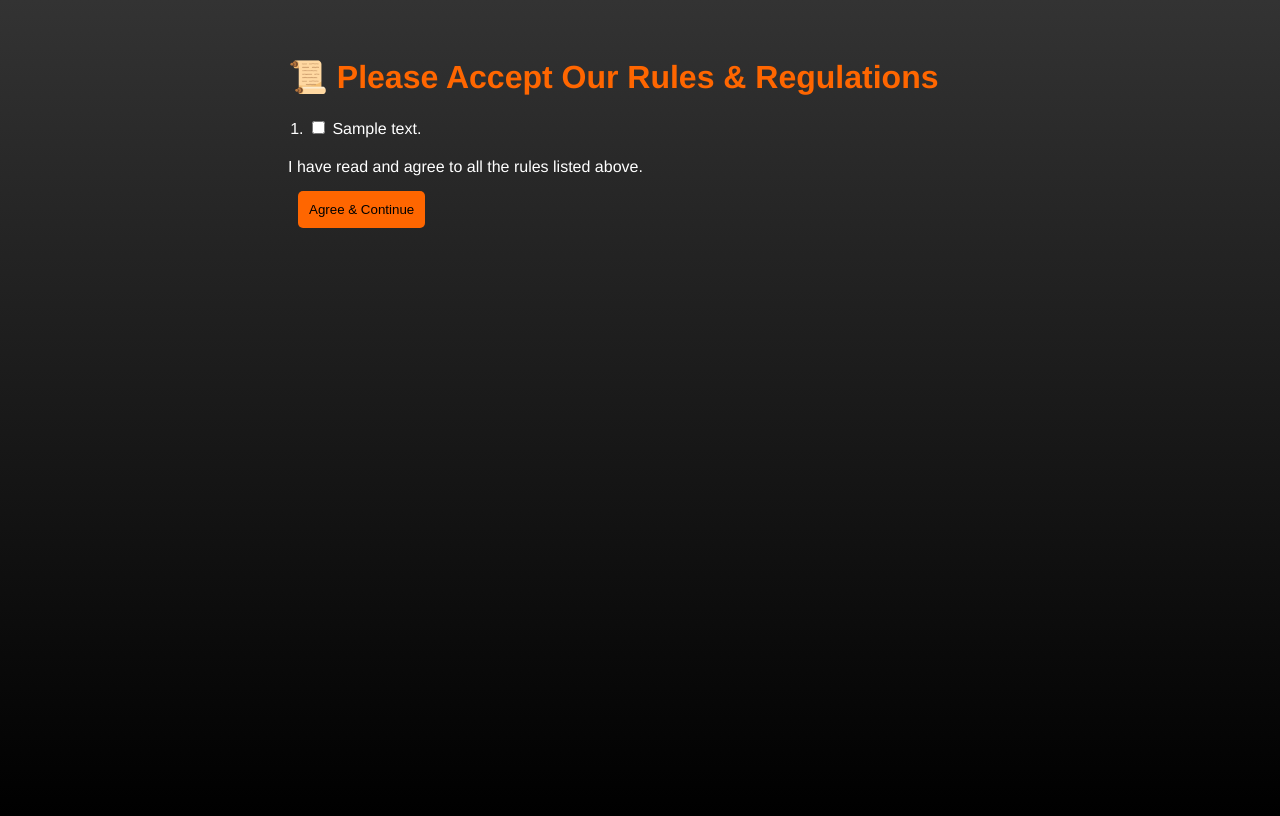
After one commit to shravanimandala2004-dotcom/reservation-system, a Flask app: template app/templates/accept_rules.html in a window 1280 px wide. The commit adds this page. Run offline with Flask 3, Linux system fonts and the light colour scheme; the template is opened without the code that fills it: most values are stand-ins (such as "Sample title", 1, 10 or a date in 2020).

Commit message:
Accept rules page added

```diff
--- /dev/null
+++ b/app/static/accept_rules.css
@@ -0,0 +1,49 @@
+body.ruckus-theme {
+  font-family: 'Helvetica Neue', sans-serif;
+  /* background-color: #f9f9f9; */
+  color: white;
+  background: linear-gradient(to bottom, #333333, #000000);
+  min-height: 100vh;
+}
+
+.container {
+  max-width: 800px;
+  /* margin: auto; */
+  padding: 20px;
+  margin-left: 220px;
+
+}
+
+.container-two{
+    padding: 0px 40px 30px 40px;
+    margin-top: 30px;
+}
+
+.header {
+  color: #ff6600;
+  font-size: 2em;
+  margin-bottom: 20px;
+}
+
+.rules-list {
+  list-style-type: decimal;
+  padding-left: 20px;
+}
+
+.rules-list li {
+  margin-bottom: 12px; /* Adjust this value for more or less spacing */
+  line-height: 1.6;
+}
+
+.submit-btn {
+    margin: 15px 10px;
+    padding: 11px;
+    background-color: #ff6600;
+    border: none;
+    border-radius: 5px;
+}
+
+.submit-btn:hover {
+    background-color: #fd8e45;
+    cursor: pointer;
+}
--- /dev/null
+++ b/app/templates/accept_rules.html
@@ -0,0 +1,36 @@
+<!DOCTYPE html>
+<html lang="en">
+
+<head>
+  <title>Accept Rules & Regulations</title>
+  <link rel="stylesheet" href="{{ url_for('static', filename='accept_rules.css') }}">
+</head>
+
+<body class="ruckus-theme">
+
+  <div class="container">
+    <div class="container-two">
+      <h1 class="header">📜 Please Accept Our Rules & Regulations</h1>
+      <form method="POST" action="{{ url_for('rules.accept_rules') }}">
+        <ul class="rules-list">
+          {% for rule in rules %}
+          <li>
+            <label>
+              <input type="checkbox" name="accepted_rules" value="{{ rule.id }}" required>
+              {{ rule.content }}
+            </label>
+          </li>
+          {% endfor %}
+        </ul>
+        <div class="agreement-section">
+          <label>
+            I have read and agree to all the rules listed above.
+          </label>
+        </div>
+        <button type="submit" class="submit-btn">Agree & Continue</button>
+      </form>
+    </div>
+  </div>
+</body>
+
+</html>
--- a/app/templates/index.html
+++ b/app/templates/index.html
@@ -63,6 +63,7 @@
                 if (response.ok && result.status === 'success') {
                     // Redirect to inventory page
                     window.location.href = '/inventory';
+                    // window.location.href = '/rules/accept_rules';
                 } else {
                     // Show error alert
                     showAlert(result.message || 'Invalid login credentials',result.status);
```
Also changed, not shown: app/routes/auth_routes.py (+0 -8 lines), app/routes/rules.py (+26 -1 lines).
